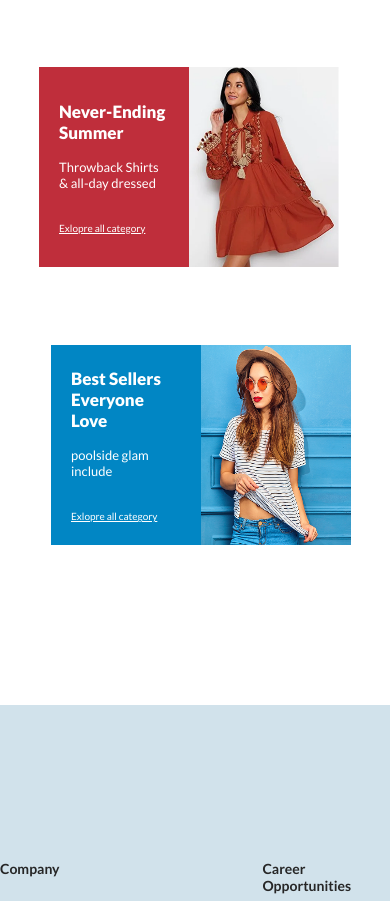
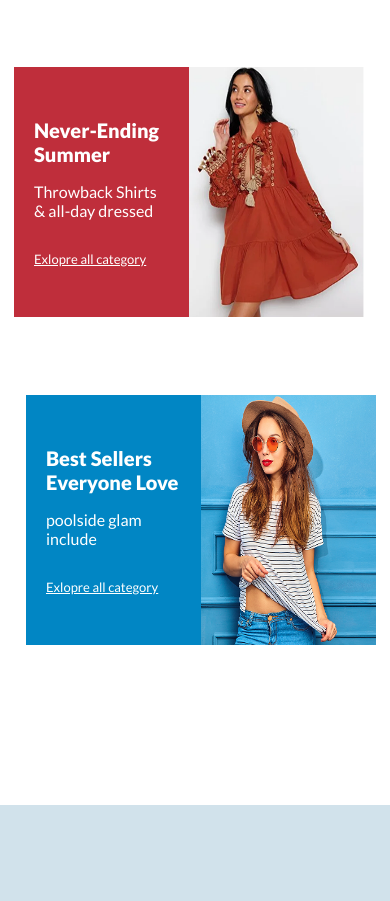
Before and after one commit to 2025laya/Shopping, a plain HTML site: page index.html in a window 390 px wide. Shown: the part 1891-2792 px from the top of the page. Drawn offline with Linux system fonts and the light colour scheme.

Commit message:
new commit

```diff
--- a/assets/css/style.css
+++ b/assets/css/style.css
@@ -1799,37 +1799,37 @@ footer{
     padding-right: 0px;
 }
 .red2{
-    height: 200px;
-    width: 150px;
+    height: 250px;
+    width: 175px;
 }
 .red1{
-    height: 200px;
-     width: 150px;
+   height: 250px;
+    width: 175px;
 }
 .r1{
-    font-size: 17px;
+    font-size: 20px;
 }
 .r2{
+    font-size: 16px;
+}
+.r3{
     font-size: 13px;
 }
-.r3{
-    font-size: 10px;
-}
 .blue2{
-    height: 200px;
-    width: 150px;
+    height: 250px;
+    width: 175px;
 }
 .blue1{
-    height: 200px;
-    width: 150px;
+   height: 250px;
+    width: 175px;
 }
 .b1{
-    font-size: 17px;
+    font-size: 20px;
 }
 .b2{
+    font-size: 16px;
+}
+.b3{
     font-size: 13px;
 }
-.b3{
-    font-size: 10px;
-}
-}
+}
```
